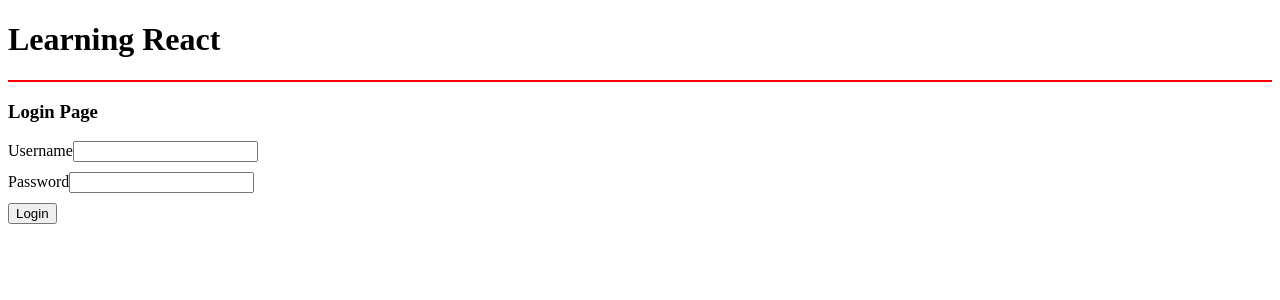
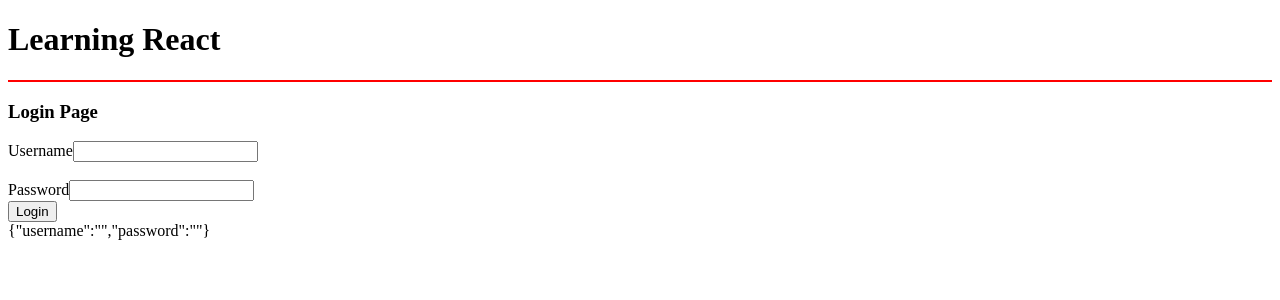
Before and after one commit to vlaksush2021/fullstack-aug-2024, a React (Create React App) app in the folder react.js/demos/demo1/hello-react/: page / in a window 1280 px wide. Shown: the top 300 px of the page. Built offline with nearby package versions, Linux system fonts and the light colour scheme.

Commit message:
day3 - custom hooks added

```diff
--- /dev/null
+++ b/react.js/demos/demo1/hello-react/src/adv-hooks/LoginForm2.js
@@ -0,0 +1,61 @@
+import React from 'react'
+import useFormFields from './useFormFields';
+
+
+
+//Custom Hook Demo
+export default function LoginForm2() {
+
+    const [formState,handleChange,resetFields] = useFormFields({username:'',password:''})
+
+    const handleSubmit = (e) => {
+        e.preventDefault();
+
+        const {username,password} = formState;
+
+        if(!username || !password)
+            alert("Please fill all the fields")
+        else{
+            console.log("Username is "+username)
+            console.log("Password is "+password)
+
+            resetFields();
+
+        }
+
+
+    }
+
+    return (
+        <div>
+            <h3>Login Page</h3>
+            <form onSubmit={handleSubmit} >
+                <div>
+                    <label htmlFor="username">Username</label>
+                    <input
+                    name="username"
+                    value={formState.username}
+                    onChange = {handleChange}
+                    />
+                </div>
+
+                <br />
+                <div>
+                    <label htmlFor="password">Password</label>
+                    <input
+                    name="password" type="password"
+                    value={formState.password}
+                    onChange = {handleChange}
+                    />
+                </div>
+
+                <div>
+                    <button type="submit">Login</button>
+                </div>
+
+                {JSON.stringify(formState)}
+
+            </form>
+        </div>
+    )
+}
--- /dev/null
+++ b/react.js/demos/demo1/hello-react/src/adv-hooks/useFormFields.js
@@ -0,0 +1,38 @@
+
+import React,{useReducer} from 'react';
+
+function  useFormFields(initialState) {
+
+    function reducer(state,action){
+        switch(action.type){
+            case 'SET_FIELD':
+                return {
+                    ...state,
+                    [action.field]:action.value
+                };
+            case 'RESET_FIELDS':
+                return initialState;
+
+            default:
+                return state;
+        }
+    }
+
+    const [state,dispatch] = useReducer(reducer,initialState);
+
+    const handleChange  = (e) => {
+        dispatch({
+            type:'SET_FIELD',
+            field:e.target.name,
+            value:e.target.value
+        })
+    }
+
+    const resetFields = () => {
+        dispatch({type:'RESET_FIELDS'})
+    }
+
+    return [state,handleChange,resetFields];
+}
+
+export default useFormFields;
```
Also changed, not shown: react.js/demos/demo1/hello-react/src/App.js (+47 -3 lines), react.js/demos/demo1/hello-react/src/adv-hooks/LoginForm.js (added, +70 -0 lines), 1 other file (tests, documents, lock files or other folders).
